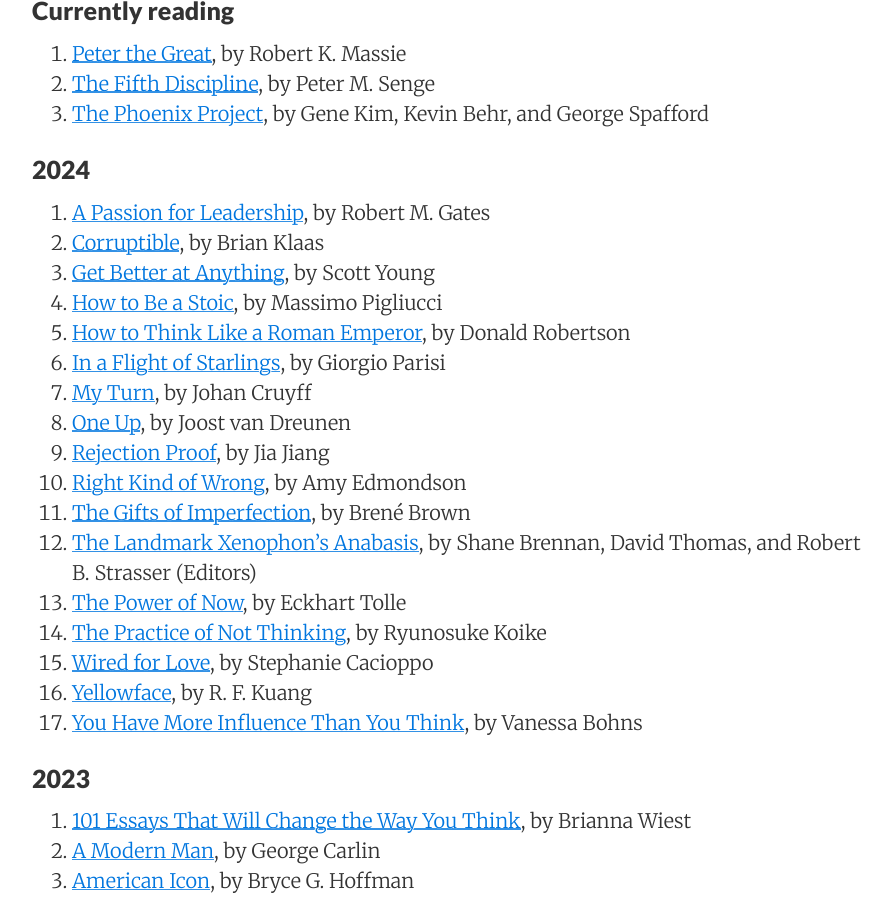
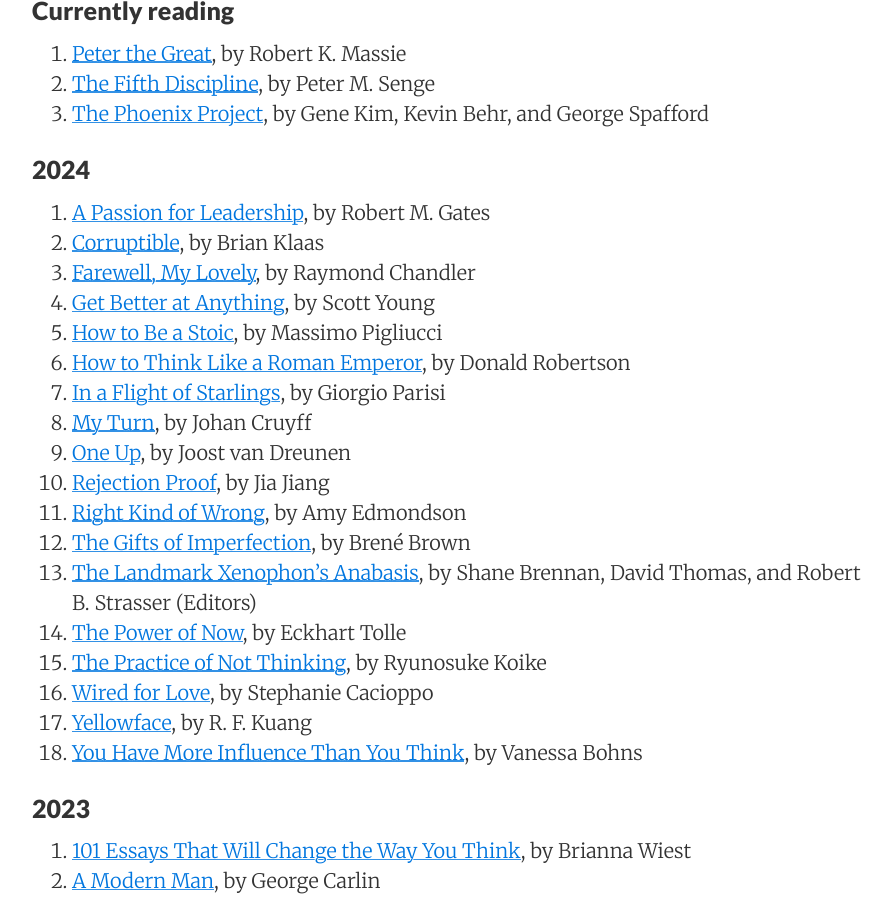
Before and after one commit to sewardlee337/sewardlee337.github.io, a Jekyll site: the page built from readinglist.md, in a window 1280 px wide and 900 px high, scrolled down 380 px. Shown: the whole window, without its empty margins (188-1080 px from the left). Built offline with Jekyll 4.4.1, drawn with Linux system fonts in a browser that asks for light colours; nearby versions of some CDN libraries.

Commit message:
update reading list

```diff
--- a/readinglist.md
+++ b/readinglist.md
@@ -21,6 +21,7 @@ _"My alma mater was books, a good library... I could spend the rest of my life r
 
 1. [A Passion for Leadership](https://www.amazon.com/Passion-Leadership-Lessons-Change-Service/dp/0307949648), by Robert M. Gates
 1. [Corruptible](https://www.amazon.com/Corruptible-Who-Gets-Power-Changes/dp/1982154098), by Brian Klaas
+1. [Farewell, My Lovely](https://www.amazon.com/Farewell-My-Lovely-Raymond-Chandler/dp/0394758277), by Raymond Chandler
 1. [Get Better at Anything](https://www.amazon.com/Get-Better-Anything-Maxims-Mastery/dp/0063256673), by Scott Young
 1. [How to Be a Stoic](https://www.amazon.com/How-Be-Stoic-Ancient-Philosophy/dp/0465097952), by Massimo Pigliucci
 1. [How to Think Like a Roman Emperor](https://www.amazon.com/How-Think-Like-Roman-Emperor/dp/1250196620), by Donald Robertson
```
